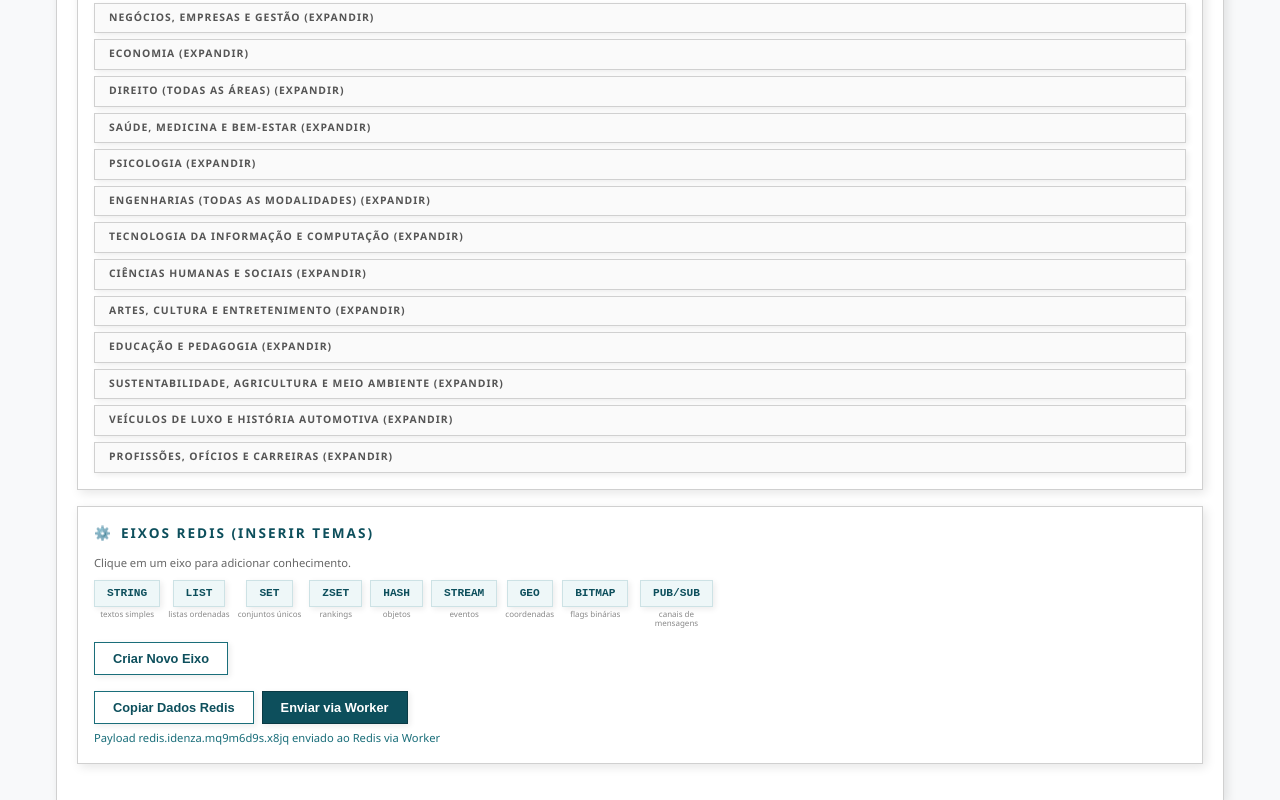
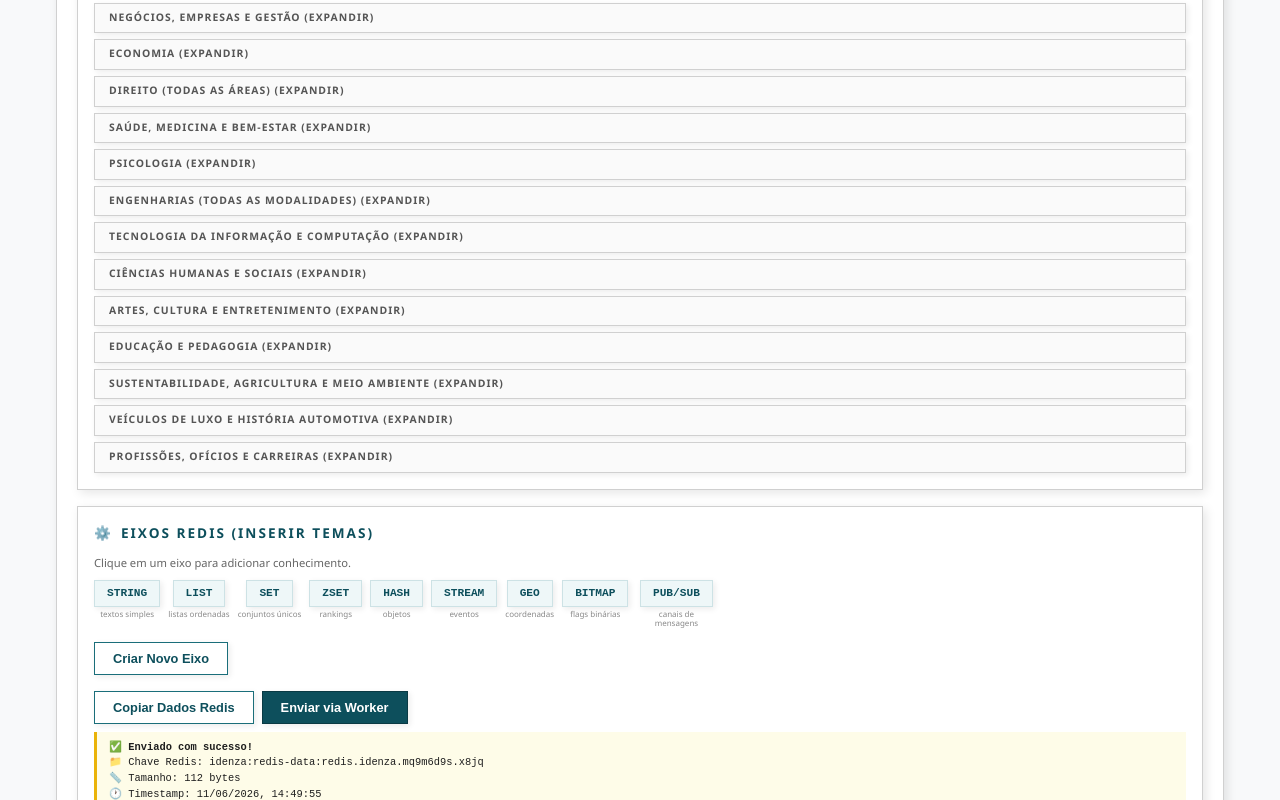
Before and after one commit to Vivianeadev/newengine, a plain HTML site: page index.html in a window 1280 px wide. Both pictures are taken after a click on the button "Enviar via Worker". Shown: the part 255-1055 px from the top of the page. Drawn offline with Linux system fonts and the light colour scheme.

Commit message:
Update index.html

```diff
--- a/index.html
+++ b/index.html
@@ -21,6 +21,12 @@
       --shadow-lg: 4px 4px 16px rgba(0,0,0,0.12);
       --radius: 0px;
       --font-mono: 'Fira Code', 'Courier New', monospace;
+      --success: #0d5c3a;
+      --success-bg: #e0f5e8;
+      --warning: #b8860b;
+      --warning-bg: #fefce8;
+      --error: #b91c1c;
+      --error-bg: #fef2f2;
     }
     * { box-sizing: border-box; margin: 0; padding: 0; border-radius: 0 !important; }
     body {
@@ -156,7 +162,7 @@
       cursor: pointer;
       font-weight: 600;
       font-size: 0.8rem;
-      transition: 0.2s;
+      transition: all 0.2s;
       display: inline-flex;
       align-items: center;
       gap: 6px;
@@ -187,6 +193,11 @@
     .btn-outline:hover { background: #f0f8f9; }
     .btn-petroleum:hover { opacity: 0.9; }
     .btn-data:hover { opacity: 0.9; }
+    .btn:disabled {
+      opacity: 0.5;
+      cursor: not-allowed;
+      transform: none !important;
+    }
     .btn-outline.active {
       background: var(--petroleum);
       color: white;
@@ -337,6 +348,21 @@
       color: #0d5c3a;
       margin-top: 6px;
     }
+
+    /* FEEDBACK DE ENVIO REDIS */
+    .redis-feedback {
+      padding: 8px 12px;
+      margin-top: 8px;
+      font-size: 0.65rem;
+      font-family: var(--font-mono);
+      border-left: 3px solid var(--petroleum-light);
+      background: #f0f8f9;
+      display: none;
+    }
+    .redis-feedback.show { display: block; }
+    .redis-feedback.success { border-color: var(--success); background: var(--success-bg); }
+    .redis-feedback.error { border-color: var(--error); background: var(--error-bg); }
+
     .redis-axes {
       display: flex;
       flex-wrap: wrap;
@@ -999,6 +1025,7 @@
     <button class="btn btn-outline" id="btnCopiarDadosRedis">Copiar Dados Redis</button>
     <button class="btn btn-petroleum" id="btnEnviarRedisMotor">Enviar via Worker</button>
   </div>
+  <div class="redis-feedback" id="redisFeedback"></div>
   <div class="status-msg" id="redisStatusMsg"></div>
 </div>
 
@@ -1023,6 +1050,7 @@
   <div class="camadas-preview" id="camadasPreview" style="display:none;"></div>
   <div class="camadas-preview" id="jsonFinalPreview" style="display:none; margin-top:6px;"></div>
   <button class="btn btn-petroleum" id="btnEnviarMotor" style="margin-top:8px; display:none;">Enviar via Worker</button>
+  <div class="redis-feedback" id="redisFeedbackAgente"></div>
   <div class="status-msg" id="statusMsg"></div>
 </div>
 
@@ -1069,6 +1097,7 @@
       </div>
 
       <div class="hum-status-msg" id="humStatusMsg"></div>
+      <div class="redis-feedback" id="redisFeedbackHum"></div>
 
       <!-- RESULTADOS -->
       <div id="humResultados" style="display:none;">
@@ -1147,6 +1176,7 @@
           <button class="btn btn-data" id="btnEnviarWorkerData">Enviar via Worker</button>
         </div>
       </div>
+      <div class="redis-feedback" id="redisFeedbackData"></div>
       <div class="data-status-msg" id="dataStatusMsg"></div>
     </div>
   </div>
@@ -1167,20 +1197,47 @@
 </div><!-- FIM TAB 3 -->
 
 <script>
-  /* ==================== WORKER SIMULATOR ==================== */
+  /* ==================== WORKER SIMULATOR COM FEEDBACK VISUAL ==================== */
   const WORKER_ENDPOINT = '/api/redis-ingest';
 
-  async function enviarViaWorker(payload, tipo, codigo) {
+  async function enviarViaWorker(payload, tipo, codigo, feedbackElementId) {
+    const feedbackEl = document.getElementById(feedbackElementId);
+
+    /* Mostra loading */
+    if (feedbackEl) {
+      feedbackEl.className = 'redis-feedback show';
+      feedbackEl.textContent = '⏳ Enviando para o Redis...';
+      feedbackEl.style.borderColor = '#eab308';
+      feedbackEl.style.background = '#fefce8';
+    }
+
     console.log(`[WORKER] Enviando tipo=${tipo} código=${codigo}`);
+    console.log(`[WORKER] Payload:`, JSON.stringify(payload, null, 2));
+
     return new Promise((resolve) => {
       setTimeout(() => {
-        resolve({
+        const resultado = {
           sucesso: true,
           mensagem: `Payload ${codigo} enviado ao Redis via Worker`,
           redisKey: `idenza:${tipo}:${codigo}`,
-          timestamp: new Date().toISOString()
-        });
-      }, 600);
+          timestamp: new Date().toISOString(),
+          tamanho: JSON.stringify(payload).length
+        };
+
+        /* Mostra sucesso */
+        if (feedbackEl) {
+          feedbackEl.className = 'redis-feedback show success';
+          feedbackEl.innerHTML = `
+            ✅ <strong>Enviado com sucesso!</strong><br>
+            📁 Chave Redis: <code>${resultado.redisKey}</code><br>
+            📏 Tamanho: ${resultado.tamanho} bytes<br>
+            🕐 Timestamp: ${new Date(resultado.timestamp).toLocaleString('pt-BR')}
+          `;
+        }
+
+        console.log(`[WORKER] Resposta:`, resultado);
+        resolve(resultado);
+      }, 800);
     });
   }
 
@@ -1288,7 +1345,7 @@
   });
   document.getElementById('btnEnviarRedisMotor').addEventListener('click', async ()=>{
     document.getElementById('redisStatusMsg').textContent = 'Enviando...';
-    const r = await enviarViaWorker({redisData},'redis-data',gerarCodigoUnico('redis'));
+    const r = await enviarViaWorker({redisData},'redis-data',gerarCodigoUnico('redis'),'redisFeedback');
     document.getElementById('redisStatusMsg').textContent = r.mensagem;
     setTimeout(()=>{document.getElementById('redisStatusMsg').textContent='';},5000);
   });
@@ -1310,13 +1367,13 @@
         document.getElementById('panelPesquisa').style.display = 'block';
         document.getElementById('nomeAgenteSelecionado').textContent = agenteSelecionado.nome;
         document.getElementById('codigoAgenteDisplay').textContent = agenteSelecionado.codigo;
-        /* PROMPT COM REGRA ANTI-JOGO DA VELHA INCORPORADA */
         document.getElementById('generatedQuestion').textContent =
           `Você é um especialista em ${agenteSelecionado.base}. Forneça conhecimento completo sobre "${agenteSelecionado.nome}" em 7 camadas:\n7.ESSÊNCIA\n6.TEORIA GERAL\n5.ESTRUTURAS ABSTRATAS\n4.APLICAÇÕES\n3.PRÁTICAS PROFISSIONAIS\n2.USO PESSOAL\n1.COTIDIANO E DICAS\nUse fontes oficiais.${REGRA_ANTI_HASHTAG}`;
         document.getElementById('respostaIA').value = '';
         document.getElementById('camadasPreview').style.display = 'none';
         document.getElementById('jsonFinalPreview').style.display = 'none';
         document.getElementById('btnEnviarMotor').style.display = 'none';
+        document.getElementById('redisFeedbackAgente').className = 'redis-feedback';
       }
     });
   });
@@ -1343,11 +1400,12 @@
     document.getElementById('jsonFinalPreview').textContent = JSON.stringify(conhecimentoEstruturado,null,2);
     document.getElementById('jsonFinalPreview').style.display = 'block';
     document.getElementById('btnEnviarMotor').style.display = 'inline-flex';
+    document.getElementById('redisFeedbackAgente').className = 'redis-feedback';
   });
   document.getElementById('btnEnviarMotor').addEventListener('click', async ()=>{
     if(!conhecimentoEstruturado) return;
     document.getElementById('statusMsg').textContent = 'Enviando...';
-    const r = await enviarViaWorker(conhecimentoEstruturado,'agente',conhecimentoEstruturado.codigo);
+    const r = await enviarViaWorker(conhecimentoEstruturado,'agente',conhecimentoEstruturado.codigo,'redisFeedbackAgente');
     document.getElementById('statusMsg').textContent = r.mensagem;
     setTimeout(()=>{document.getElementById('statusMsg').textContent='';},5000);
   });
@@ -1411,6 +1469,7 @@
     document.getElementById('humResultados').style.display = 'none';
     document.getElementById('btnEnviarWorkerHum').style.display = 'none';
     document.getElementById('humStatusMsg').textContent = '';
+    document.getElementById('redisFeedbackHum').className = 'redis-feedback';
     resultadoHum = null;
   }
 
@@ -1520,6 +1579,7 @@
     document.getElementById('humEntrada').value = '';
     document.getElementById('humResultados').style.display = 'none';
     document.getElementById('btnEnviarWorkerHum').style.display = 'none';
+    document.getElementById('redisFeedbackHum').className = 'redis-feedback';
     resultadoHum = null;
   });
 
@@ -1533,7 +1593,7 @@
   document.getElementById('btnEnviarWorkerHum').addEventListener('click', async ()=>{
     if(!resultadoHum) return;
     document.getElementById('humStatusMsg').textContent = 'Enviando...';
-    const r = await enviarViaWorker(resultadoHum,'humanoide',resultadoHum.codigo);
+    const r = await enviarViaWorker(resultadoHum,'humanoide',resultadoHum.codigo,'redisFeedbackHum');
     document.getElementById('humStatusMsg').textContent = r.mensagem;
     setTimeout(()=>{document.getElementById('humStatusMsg').textContent='';},5000);
   });
@@ -1575,10 +1635,10 @@
       document.getElementById('dataPanelCategoria').style.display = 'block';
       document.getElementById('dataCatNome').textContent = c.nome;
       document.getElementById('dataCatCode').textContent = c.codigo+'.idenza.*';
-      /* PROMPT COM REGRA ANTI-JOGO DA VELHA INCORPORADA */
       document.getElementById('dataPromptOficial').textContent =
         `Você é um especialista em ${c.nome}. Forneça conhecimento COMPLETO em 7 camadas:\n7.ESSÊNCIA\n6.TEORIA GERAL\n5.ESTRUTURAS ABSTRATAS\n4.APLICAÇÕES\n3.PRÁTICAS PROFISSIONAIS\n2.USO PESSOAL\n1.COTIDIANO\nUse APENAS fontes oficiais (livros, journals, normas, legislação). Cite todas.${REGRA_ANTI_HASHTAG}`;
       document.getElementById('dataResultados').style.display = 'none';
+      document.getElementById('redisFeedbackData').className = 'redis-feedback';
       dadosData = null;
     });
     dcg.appendChild(card);
@@ -1642,7 +1702,7 @@
   document.getElementById('btnEnviarWorkerData').addEventListener('click', async ()=>{
     if(!dadosData) return;
     document.getElementById('dataStatusMsg').textContent = 'Enviando...';
-    const r = await enviarViaWorker(dadosData,'data',dadosData.codigo);
+    const r = await enviarViaWorker(dadosData,'data',dadosData.codigo,'redisFeedbackData');
     document.getElementById('dataStatusMsg').textContent = r.mensagem;
     setTimeout(()=>{document.getElementById('dataStatusMsg').textContent='';},5000);
   });
```
